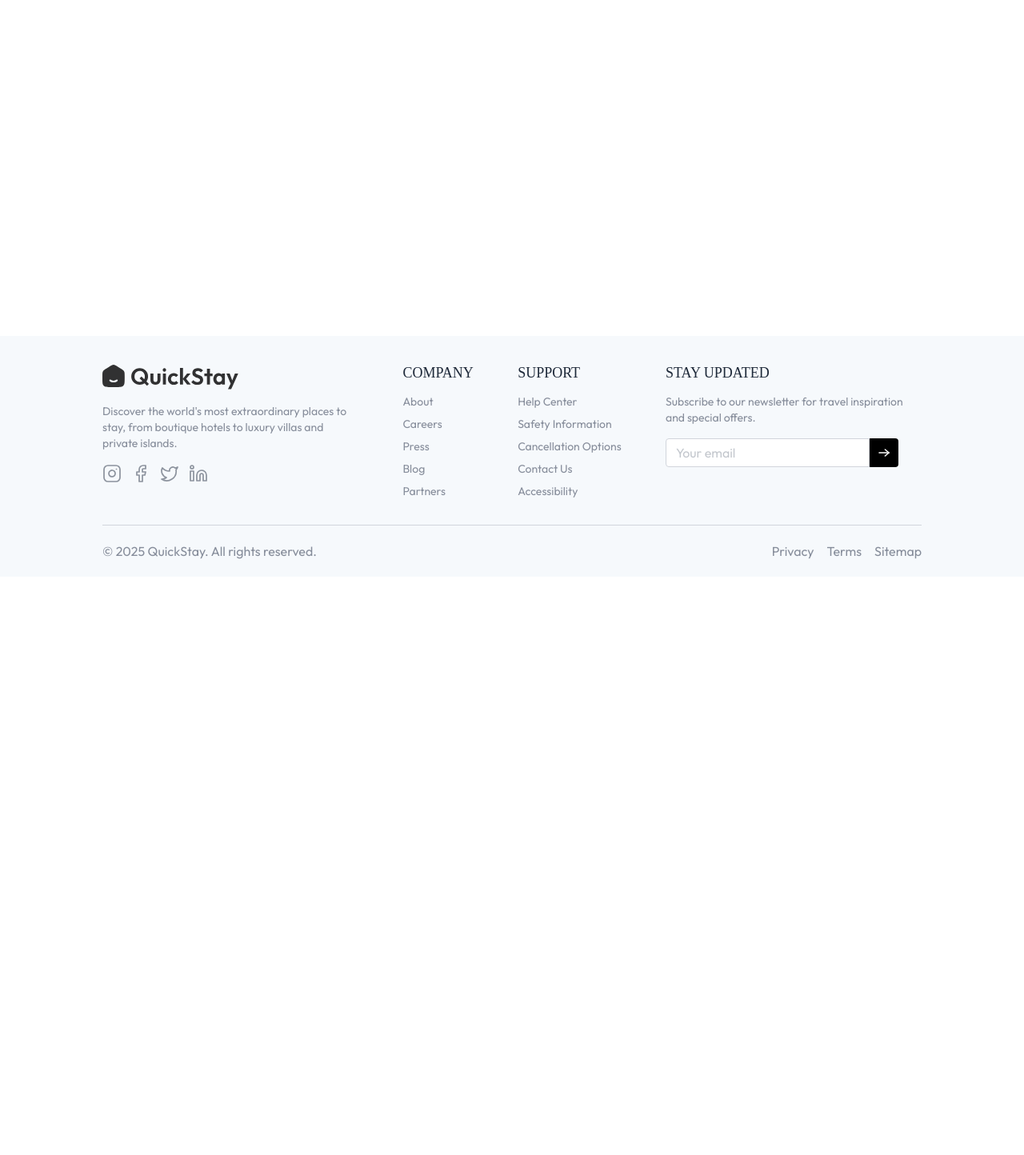
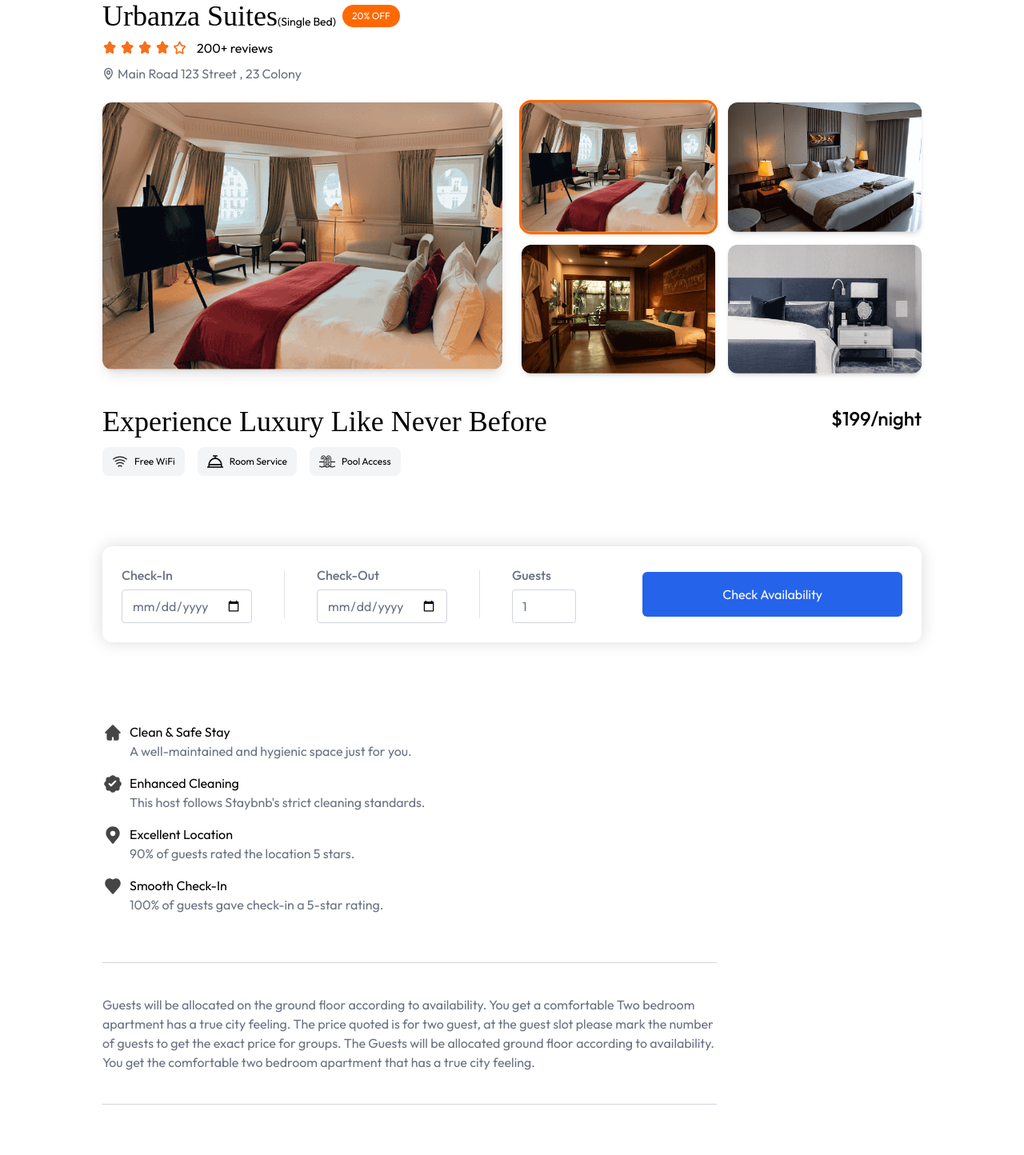
Before and after one commit to RakeshKrGorai/QuickStay, a React (Vite) app in the folder frontend/: page /rooms/67f763d8197ac559e4089b7a in a window 1280 px wide. Shown: the part 140-1584 px from the top of the page at 80% size. Before the commit the page ends 861 px from the top, so only its background shows below. Built offline with nearby package versions, Linux system fonts and the light colour scheme; no server answers.

Commit message:
Completed Room Details page

```diff
--- a/frontend/src/App.jsx
+++ b/frontend/src/App.jsx
@@ -5,6 +5,7 @@ import { Routes, useLocation, Route } from "react-router-dom";
 import Home from "./pages/Home";
 import Footer from "./components/Footer";
 import AllRooms from "./pages/AllRooms";
+import RoomDetails from "./pages/RoomDetails";
 
 function App() {
   // checks whether the current path of the website has "owner" included within the url or not.
@@ -17,6 +18,7 @@ function App() {
         <Routes>
           <Route path="/" element={<Home />} />
           <Route path="/rooms" element={<AllRooms />} />
+          <Route path="/rooms/:id" element={<RoomDetails />} />
         </Routes>
       </div>
       <Footer />
--- a/frontend/src/assets/assets.js
+++ b/frontend/src/assets/assets.js
@@ -37,9 +37,11 @@ import listIcon from "./listIcon.svg";
 import uploadArea from "./uploadArea.svg";
 import totalBookingIcon from "./totalBookingIcon.svg";
 import totalRevenueIcon from "./totalRevenueIcon.svg";
+import hotelLogo from "./logo.png";
 
 export const assets = {
   logo,
+  hotelLogo,
   searchIcon,
   userIcon,
   calenderIcon,
@@ -180,10 +182,9 @@ export const roomCommonData = [
 // User Dummy Data
 export const userDummyData = {
   _id: "user_2unqyL4diJFP1E3pIBnasc7w8hP",
-  username: "Great Stack",
-  email: "user.greatstack@gmail.com",
-  image:
-    "https://img.clerk.com/eyJ0eXBlIjoicHJveHkiLCJzcmMiOiJodHRwczovL2ltYWdlcy5jbGVyay5kZXYvdXBsb2FkZWQvaW1nXzJ2N2c5YVpSSEFVYVUxbmVYZ2JkSVVuWnFzWSJ9",
+  username: "QuickStay",
+  email: "user.quickstay@gmail.com",
+  image: hotelLogo,
   role: "hotelOwner",
   createdAt: "2025-03-25T09:29:16.367Z",
   updatedAt: "2025-04-10T06:34:48.719Z",
--- /dev/null
+++ b/frontend/src/pages/RoomDetails.jsx
@@ -0,0 +1,211 @@
+import React, { useEffect, useState } from "react";
+import { useParams } from "react-router-dom";
+import {
+  assets,
+  facilityIcons,
+  roomCommonData,
+  roomsDummyData,
+} from "../assets/assets";
+import StarRating from "../components/StarRating";
+
+function RoomDetails() {
+  const { id } = useParams();
+  const [room, setRoom] = useState(null);
+  const [mainImage, setMainImage] = useState(null);
+
+  useEffect(() => {
+    const room = roomsDummyData.find((room) => room._id === id);
+    room && setRoom(room);
+    room && setMainImage(room.images[0]);
+  }, []);
+
+  return (
+    room && (
+      // Room Details
+      <div className="py-28 md:py-35 px-4 md:px-16 lg:px-24 xl:px-32">
+        <div className="flex flex-col md:flex-row items-start md:items-center gap-2">
+          <h1 className="text-3xl md:text-4xl font-playflair">
+            {room.hotel.name}
+            <span className="font-inter text-sm">({room.roomType})</span>
+          </h1>
+          <p className="text-xs font-inter py-1.5 px-3 text-white bg-orange-500 rounded-full">
+            20% OFF
+          </p>
+        </div>
+
+        {/* Room Rating */}
+        <div className="flex items-center gap-1 mt-2">
+          <StarRating />
+          <p className="ml-2">200+ reviews</p>
+        </div>
+
+        {/* Room Address */}
+        <div className="flex items-center gap-1 mt-2">
+          <img src={assets.locationIcon} alt="location-icon" />
+          <span className="text-gray-500">{room.hotel.address}</span>
+        </div>
+
+        {/* Room Images */}
+        <div className="flex flex-col lg:flex-row mt-6 gap-6">
+          <div className="lg:w-1/2 w-full">
+            <img
+              src={mainImage}
+              alt="room-image"
+              className="w-full rounded-xl shadow-lg object-cover"
+            />
+          </div>
+          <div className="grid grid-cols-2 gap-4 lg:w-1/2 w-full">
+            {room.images.map((image, index) => (
+              <img
+                onClick={() => setMainImage(image)}
+                src={image}
+                key={index}
+                alt="room-image"
+                className={`w-full shadow-md object-cover cursor-pointer rounded-xl ${
+                  image === mainImage ? "outline-3 outline-orange-500" : ""
+                }`}
+              />
+            ))}
+          </div>
+        </div>
+
+        {/* Room Highlights */}
+        <div className="flex flex-col md:flex-row md:justify-between mt-10">
+          <div className="flex flex-col">
+            <h1 className="text-3xl md:text-4xl font-playflair">
+              Experience Luxury Like Never Before
+            </h1>
+            <div className="flex flex-wrap items-center mt-3 mb-6 gap-4">
+              {room.amenities.map((item, index) => (
+                <div
+                  key={index}
+                  className="flex px-3 py-2 gap-2 items-center rounded-lg bg-gray-100"
+                >
+                  <img
+                    src={facilityIcons[item]}
+                    alt={item}
+                    className="w-5 h-5"
+                  />
+                  <p className="text-xs">{item}</p>
+                </div>
+              ))}
+            </div>
+          </div>
+          {/* Room Price */}
+          <p className="text-2xl font-medium">${room.pricePerNight}/night</p>
+        </div>
+
+        {/* Check-In & Check-Out */}
+        <form className="flex flex-col md:flex-row items-start md:items-center justify-between bg-white shadow-[0px_0px_20px_rgba(0,0,0,0.15)] p-6 rounded-xl mx-auto mt-16 max-w-6xl">
+          <div className="flex flex-col flex-wrap md:flex-row items-start md:items-center gap-4 md:gap-10 text-gray-500">
+            <div className="flex flex-col">
+              <label htmlFor="checkInDate" className="font-medium">
+                Check-In
+              </label>
+              <input
+                type="date"
+                id="checkInDate"
+                placeholder="Check-In"
+                className="w-full rounded border border-gray-300 px-3 py-2 mt-1.5 outline-none"
+                required
+              />
+            </div>
+
+            <div className="w-px h-15 bg-gray-300/70 max-md:hidden"></div>
+
+            <div className="flex flex-col">
+              <label htmlFor="checkOutDate" className="font-medium">
+                Check-Out
+              </label>
+              <input
+                type="date"
+                id="checkOutDate"
+                placeholder="Check-Out"
+                className="w-full rounded border border-gray-300 px-3 py-2 mt-1.5 outline-none"
+                required
+              />
+            </div>
+
+            <div className="w-px h-15 bg-gray-300/70 max-md:hidden"></div>
+
+            <div className="flex flex-col">
+              <label htmlFor="guests" className="font-medium">
+                Guests
+              </label>
+              <input
+                type="number"
+                defaultValue={1}
+                id="guests"
+                className="max-w-20 rounded border border-gray-300 px-3 py-2 mt-1.5 outline-none"
+                required
+              />
+            </div>
+          </div>
+
+          <button
+            type="submit"
+            className="bg-primary hover:bg-primary-dull active:scale-95 transition-all text-white rounded-md max-md:w-full max-md:mt-6 md:px-25 py-3 md:py-4 text-base cursor-pointer"
+          >
+            Check Availability
+          </button>
+        </form>
+
+        {/* Common Room Specs */}
+        <div className="mt-25 space-y-4">
+          {roomCommonData.map((spec, index) => (
+            <div key={index} className="flex items-start gap-2">
+              <img
+                src={spec.icon}
+                alt={`${spec.title}-icon`}
+                className="w-6.5"
+              />
+              <div>
+                <p className="text-base">{spec.title}</p>
+                <p className="text-gray-500">{spec.description}</p>
+              </div>
+            </div>
+          ))}
+        </div>
+
+        {/* Description */}
+        <div className="max-w-3xl border-y border-gray-300 my-15 py-10 text-gray-500">
+          <p>
+            Guests will be allocated on the ground floor according to
+            availability. You get a comfortable Two bedroom apartment has a true
+            city feeling. The price quoted is for two guest, at the guest slot
+            please mark the number of guests to get the exact price for groups.
+            The Guests will be allocated ground floor according to availability.
+            You get the comfortable two bedroom apartment that has a true city
+            feeling.
+          </p>
+        </div>
+
+        {/* Hosted By */}
+
+        <div className="flex flex-col items-start gap-4">
+          <div className="flex gap-4">
+            <img
+              src={room.hotel.owner.image}
+              alt="Host"
+              className="h-24 w-24 md:h-22 md:w-22 rounded-full"
+            />
+            <div>
+              <p className="text-lg md:text-xl">Hosted By {room.hotel.name}</p>
+              <div className="flex items-center mt-1">
+                <StarRating />
+                <p className="ml-2">200+ reviews</p>
+              </div>
+            </div>
+          </div>
+        </div>
+
+        {/* Contact */}
+        <button className="px-6 py-2.5 mt-4 rounded text-white bg-primary hover:bg-primary-dull transition-all cursor-pointer">
+          Contact Now
+        </button>
+      </div>
+    )
+  );
+}
+
+export default RoomDetails;
```
Also changed, not shown: frontend/src/assets/logo.png (added).
